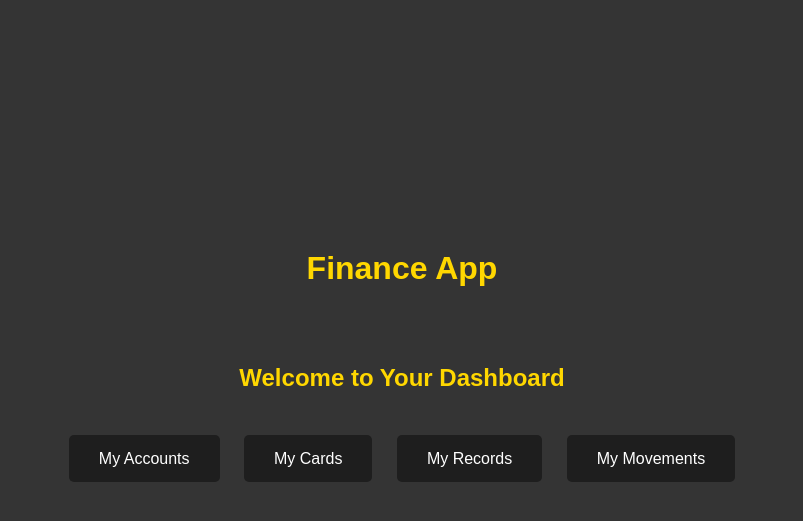
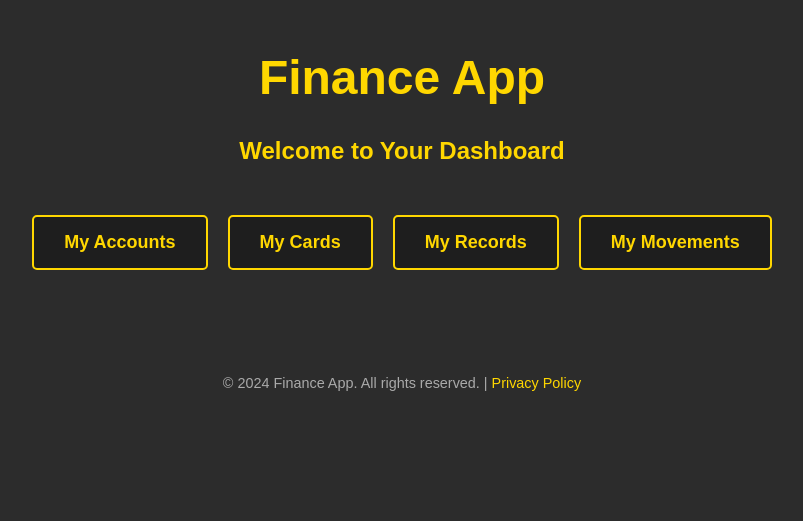
Before and after one commit to EthanMoreta/Finance-Database, a Flask app: page / in a window 1280 px wide. Shown: the top 521 px of the page, without its empty margins (238-1041 px from the left). Run offline with Flask 3, Linux system fonts and the light colour scheme.

Commit message:
Update index.html
Added some animations

```diff
--- a/templates/index.html
+++ b/templates/index.html
@@ -5,47 +5,129 @@
     <meta name="viewport" content="width=device-width, initial-scale=1.0">
     <title>Your Finances</title>
     <style>
+        /* General Styles */
         body {
             font-family: Arial, sans-serif;
             text-align: center;
-            margin: 250px;
-            background-color: #343434;
+            margin: 0;
+            padding: 0;
+            background-color: #2c2c2c;
+            color: #f4f4f4;
+            opacity: 0;
+            animation: fadeIn 1.5s ease forwards;
         }
+
+        @keyframes fadeIn {
+            from {
+                opacity: 0;
+            }
+            to {
+                opacity: 1;
+            }
+        }
+
+        /* Header Styles */
         h1 {
             color: #FFD700;
+            font-size: 3rem;
+            margin-top: 50px;
+            animation: slideInFromTop 1.2s ease;
         }
+
+        @keyframes slideInFromTop {
+            from {
+                transform: translateY(-50px);
+                opacity: 0;
+            }
+            to {
+                transform: translateY(0);
+                opacity: 1;
+            }
+        }
+
         h2 {
             color: #FFD700;
+            font-size: 1.5rem;
+            margin-bottom: 30px;
         }
+
+        /* Button Container */
         .button-container {
-            margin: 20px 0;
+            display: flex;
+            justify-content: center;
+            flex-wrap: wrap;
+            gap: 20px;
+            margin: 20px;
+            padding: 20px;
         }
+
+        /* Button Styles */
         .button {
             background-color: #1e1e1e;
-            color: white;
+            color: #FFD700;
             padding: 15px 30px;
-            margin: 10px;
-            border: none;
+            border: 2px solid #FFD700;
             border-radius: 5px;
-            font-size: 16px;
+            font-size: 18px;
+            font-weight: bold;
             cursor: pointer;
             text-decoration: none;
+            transition: transform 0.3s ease, background-color 0.3s ease, color 0.3s ease;
         }
+
         .button:hover {
-            background-color: #181818;
+            background-color: #FFD700;
+            color: #1e1e1e;
+            transform: scale(1.1);
+        }
+
+        .button:focus {
+            animation: pulse 0.6s infinite;
+        }
+
+        @keyframes pulse {
+            0% {
+                transform: scale(1);
+            }
+            50% {
+                transform: scale(1.05);
+            }
+            100% {
+                transform: scale(1);
+            }
+        }
+
+        /* Footer Styles */
+        footer {
+            margin-top: 50px;
+            padding: 20px;
+            font-size: 0.9rem;
+            color: #aaa;
+        }
+
+        footer a {
+            color: #FFD700;
+            text-decoration: none;
+        }
+
+        footer a:hover {
+            text-decoration: underline;
         }
     </style>
 </head>
 <body>
     <h1>Finance App</h1>
-    <br><br>
-    <h2>Welcome to Your Dashboard</h1>
-    <br>
+    <h2>Welcome to Your Dashboard</h2>
+
     <div class="button-container">
         <a href="/bank_account" class="button">My Accounts</a>
         <a href="/credit_card" class="button">My Cards</a>
         <a href="/record" class="button">My Records</a>
         <a href="/movement" class="button">My Movements</a>
     </div>
+
+    <footer>
+        <p>&copy; 2024 Finance App. All rights reserved. | <a href="/privacy">Privacy Policy</a></p>
+    </footer>
 </body>
 </html>
```
